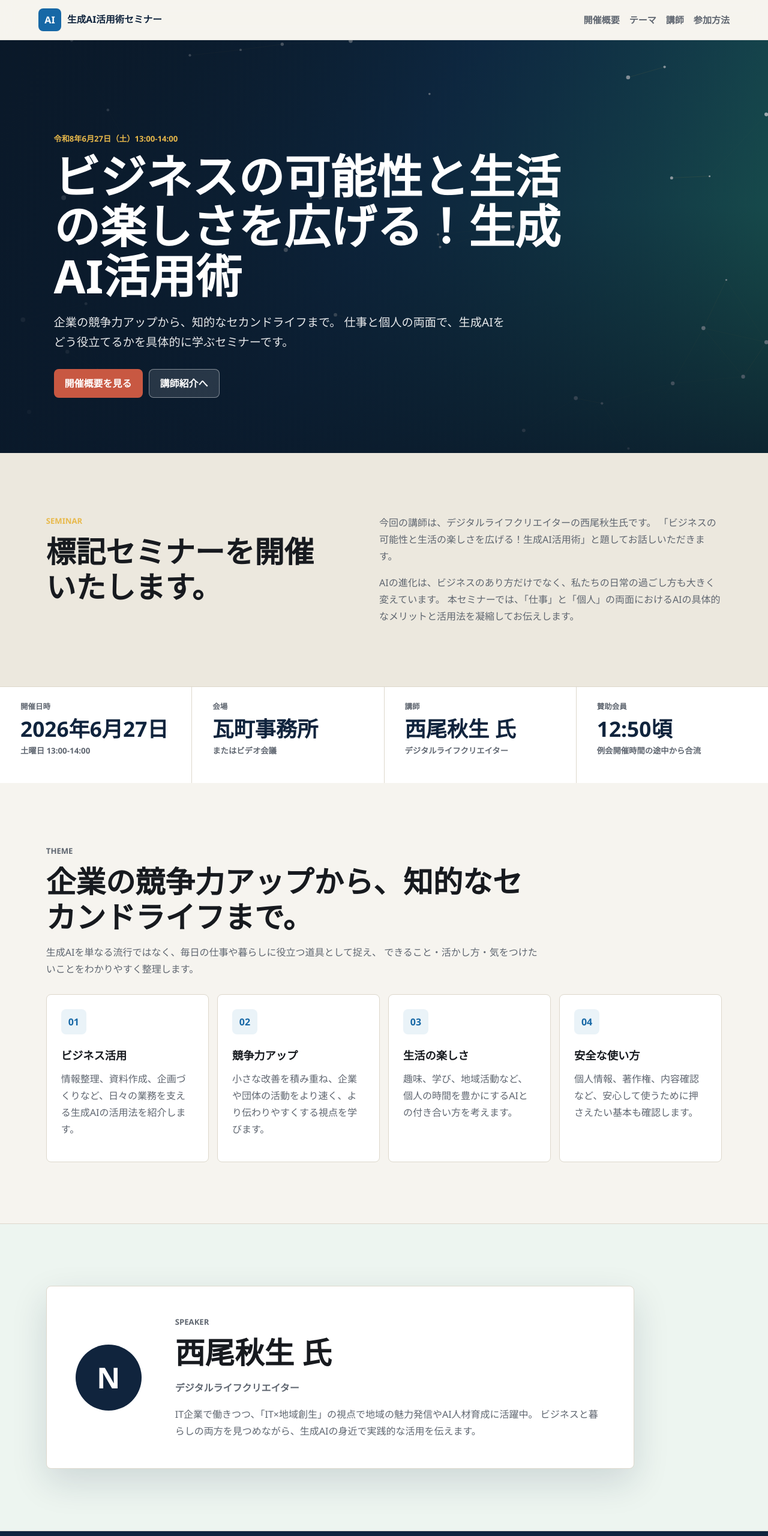
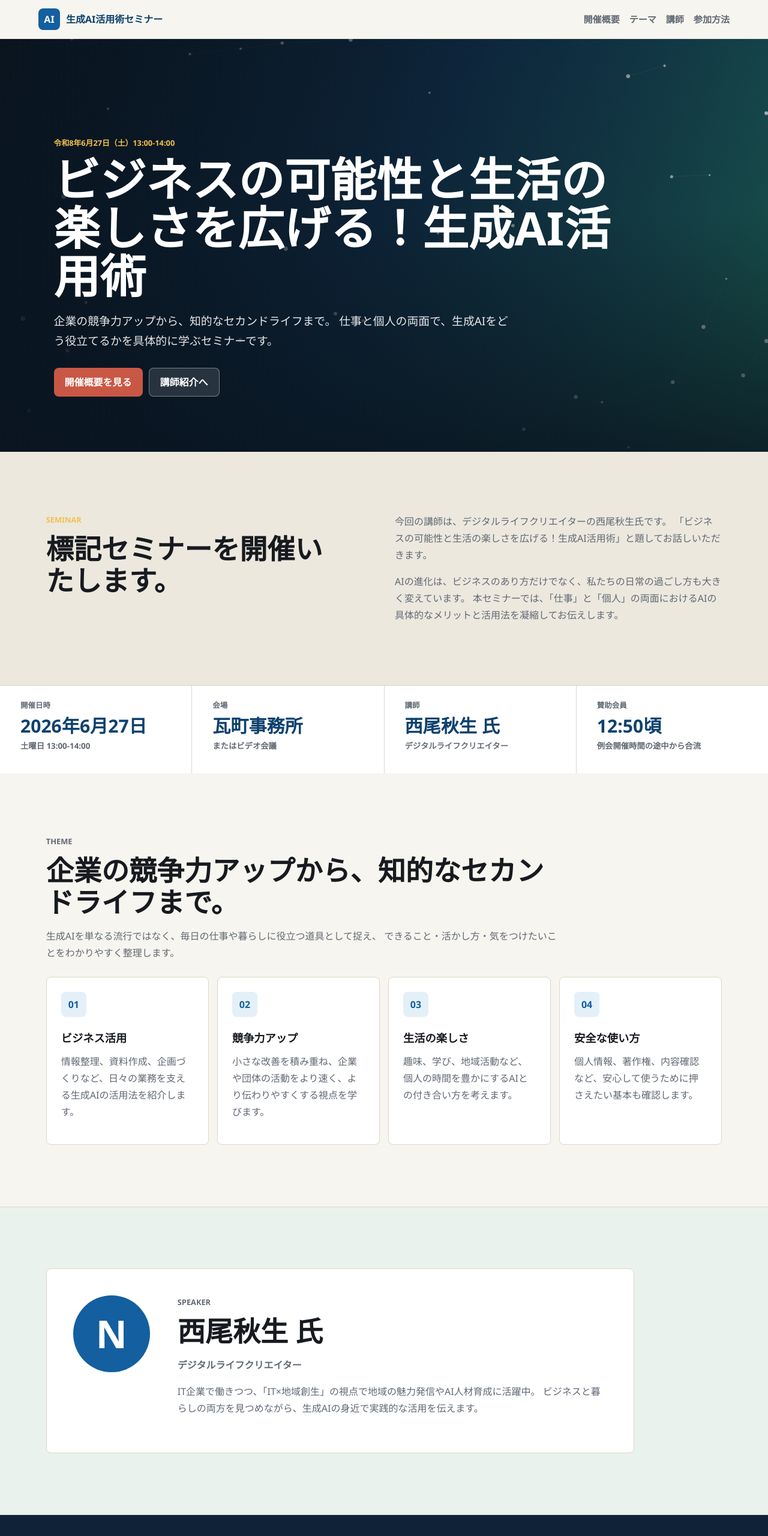
Before and after one commit to youkinaman/My-Homepage, a plain HTML site: page site/index.html in a window 1280 px wide. Shown: the top 2560 px of the page at 60% size. Drawn offline with Linux system fonts and the light colour scheme.

Commit message:
Refine seminar homepage styling

```diff
--- a/site/styles.css
+++ b/site/styles.css
@@ -1,18 +1,16 @@
 :root {
   color-scheme: light;
-  --bg: #f6f4ef;
+  --bg: #f7f5ef;
   --surface: #ffffff;
   --ink: #171a1f;
-  --muted: #5f6670;
-  --line: #ddd8cc;
-  --navy: #10243d;
-  --blue: #1768a6;
-  --green: #25765f;
-  --coral: #c85842;
-  --gold: #e8b94b;
-  --soft-blue: #eaf3f8;
-  --soft-green: #edf5f0;
-  --shadow: 0 22px 60px rgba(16, 36, 61, 0.14);
+  --muted: #606873;
+  --line: #ddd7cb;
+  --blue: #135f9f;
+  --blue-dark: #0d416e;
+  --green: #21735c;
+  --coral: #c95745;
+  --yellow: #f2c14e;
+  --shadow: 0 24px 60px rgba(23, 26, 31, 0.12);
 }
 
 * {
@@ -27,7 +25,7 @@ body {
   margin: 0;
   background: var(--bg);
   color: var(--ink);
-  font-family: "Segoe UI", "Hiragino Sans", "Yu Gothic", "Meiryo", system-ui, sans-serif;
+  font-family: "Segoe UI", "Hiragino Sans", "Yu Gothic", system-ui, sans-serif;
   line-height: 1.75;
 }
 
@@ -45,23 +43,25 @@ a {
   gap: 20px;
   padding: 14px clamp(18px, 5vw, 72px);
   border-bottom: 1px solid rgba(23, 26, 31, 0.08);
-  background: rgba(246, 244, 239, 0.94);
-  backdrop-filter: blur(14px);
+  background: rgba(247, 245, 239, 0.92);
+  backdrop-filter: blur(16px);
 }
 
 .brand {
   display: inline-flex;
+  min-width: 0;
   align-items: center;
   gap: 10px;
-  color: var(--navy);
+  color: var(--blue-dark);
   font-weight: 900;
   text-decoration: none;
 }
 
 .brand span {
   display: inline-grid;
-  width: 38px;
-  height: 38px;
+  flex: 0 0 auto;
+  width: 36px;
+  height: 36px;
   place-items: center;
   border-radius: 8px;
   background: var(--blue);
@@ -69,7 +69,7 @@ a {
 }
 
 .brand strong {
-  font-size: 0.98rem;
+  overflow-wrap: anywhere;
 }
 
 nav {
@@ -100,7 +100,7 @@ nav a:focus-visible,
   display: grid;
   align-items: end;
   overflow: hidden;
-  background: var(--navy);
+  background: #0b1721;
 }
 
 #hero-canvas,
@@ -113,22 +113,22 @@ nav a:focus-visible,
 
 .hero-shade {
   background:
-    linear-gradient(90deg, rgba(10, 25, 42, 0.9), rgba(10, 25, 42, 0.55) 58%, rgba(10, 25, 42, 0.24)),
-    linear-gradient(0deg, rgba(10, 25, 42, 0.8), rgba(10, 25, 42, 0.08) 60%);
+    linear-gradient(90deg, rgba(9, 20, 31, 0.88), rgba(9, 20, 31, 0.52) 58%, rgba(9, 20, 31, 0.22)),
+    linear-gradient(0deg, rgba(9, 20, 31, 0.78), rgba(9, 20, 31, 0.08) 58%);
 }
 
 .hero-inner {
   position: relative;
-  width: min(940px, calc(100% - 40px));
+  width: min(980px, calc(100% - 40px));
   margin-left: clamp(20px, 7vw, 92px);
-  padding: clamp(74px, 11vw, 132px) 0 clamp(54px, 9vw, 92px);
+  padding: clamp(80px, 11vw, 130px) 0 clamp(56px, 9vw, 92px);
   color: #fff;
 }
 
 .eyebrow {
   margin: 0 0 10px;
-  color: var(--gold);
-  font-size: 0.82rem;
+  color: var(--yellow);
+  font-size: 0.8rem;
   font-weight: 900;
   letter-spacing: 0;
   text-transform: uppercase;
@@ -137,22 +137,23 @@ nav a:focus-visible,
 h1,
 h2,
 h3,
-p {
+p,
+dl {
   margin-top: 0;
 }
 
 h1 {
+  max-width: 960px;
   margin-bottom: 18px;
-  max-width: 880px;
-  font-size: clamp(2.5rem, 6vw, 5.6rem);
-  line-height: 1.08;
+  font-size: clamp(2.55rem, 6vw, 5.9rem);
+  line-height: 1.05;
   letter-spacing: 0;
 }
 
 h2 {
   margin-bottom: 16px;
-  font-size: clamp(1.75rem, 4vw, 3.1rem);
-  line-height: 1.18;
+  font-size: clamp(1.85rem, 3.6vw, 3.25rem);
+  line-height: 1.16;
   letter-spacing: 0;
 }
 
@@ -164,7 +165,7 @@ h3 {
 .lead {
   max-width: 760px;
   color: rgba(255, 255, 255, 0.9);
-  font-size: clamp(1rem, 2vw, 1.2rem);
+  font-size: clamp(1rem, 2vw, 1.18rem);
 }
 
 .hero-actions {
@@ -202,11 +203,11 @@ h3 {
 
 .button.primary:hover,
 .button.primary:focus-visible {
-  background: #a74334;
+  background: #a93e31;
 }
 
 .button.ghost {
-  border: 1px solid rgba(255, 255, 255, 0.42);
+  border: 1px solid rgba(255, 255, 255, 0.38);
   background: rgba(255, 255, 255, 0.12);
   color: #fff;
 }
@@ -218,13 +219,13 @@ h3 {
 
 .intro {
   display: grid;
-  grid-template-columns: minmax(0, 0.9fr) minmax(0, 1.1fr);
+  grid-template-columns: minmax(0, 0.95fr) minmax(0, 1.05fr);
   gap: clamp(28px, 7vw, 88px);
   background: #ece8de;
 }
 
 .intro-copy p,
-.section-heading p,
+.theme p,
 .program-grid p,
 .speaker-card p,
 .access p,
@@ -233,9 +234,7 @@ h3 {
   color: var(--muted);
 }
 
-.intro-copy p:last-child,
-.speaker-card p:last-child,
-.access p:last-child {
+.intro-copy p:last-child {
   margin-bottom: 0;
 }
 
@@ -247,7 +246,7 @@ h3 {
 }
 
 .facts article {
-  min-height: 160px;
+  min-height: 146px;
   padding: 22px clamp(18px, 3vw, 34px);
   background: var(--surface);
 }
@@ -267,9 +266,9 @@ h3 {
 .facts strong {
   display: block;
   margin: 4px 0;
-  color: var(--navy);
-  font-size: clamp(1.45rem, 3vw, 2.2rem);
-  line-height: 1.22;
+  color: var(--blue-dark);
+  font-size: clamp(1.35rem, 2.35vw, 2rem);
+  line-height: 1.25;
 }
 
 .theme {
@@ -277,26 +276,26 @@ h3 {
 }
 
 .section-heading {
-  max-width: 820px;
+  max-width: 860px;
 }
 
 .program-grid {
   display: grid;
   grid-template-columns: repeat(4, minmax(0, 1fr));
   gap: 14px;
-  margin-top: 28px;
+  margin-top: 26px;
 }
 
 .program-grid article,
-.speaker-card,
-.apply-panel {
+.apply-panel,
+.speaker-card {
   border: 1px solid var(--line);
   border-radius: 8px;
   background: var(--surface);
 }
 
 .program-grid article {
-  min-height: 252px;
+  min-height: 246px;
   padding: 24px;
   transition:
     border-color 220ms ease,
@@ -305,9 +304,9 @@ h3 {
 }
 
 .program-grid article:hover {
-  border-color: rgba(23, 104, 166, 0.35);
+  border-color: rgba(19, 95, 159, 0.35);
+  box-shadow: var(--shadow);
   transform: translateY(-4px);
-  box-shadow: var(--shadow);
 }
 
 .program-grid span {
@@ -317,39 +316,38 @@ h3 {
   place-items: center;
   margin-bottom: 20px;
   border-radius: 8px;
-  background: var(--soft-blue);
+  background: #e4f0f8;
   color: var(--blue);
   font-weight: 900;
 }
 
 .speaker {
-  background: var(--soft-green);
+  background: #eaf2ed;
 }
 
 .speaker-card {
   display: grid;
-  grid-template-columns: 120px minmax(0, 1fr);
-  gap: clamp(22px, 5vw, 46px);
-  align-items: center;
+  grid-template-columns: auto minmax(0, 1fr);
+  gap: clamp(22px, 4vw, 46px);
   max-width: 980px;
-  padding: clamp(24px, 5vw, 48px);
-  box-shadow: var(--shadow);
+  padding: clamp(24px, 5vw, 44px);
 }
 
 .speaker-mark {
   display: grid;
-  width: 110px;
-  height: 110px;
+  width: clamp(76px, 11vw, 128px);
+  height: clamp(76px, 11vw, 128px);
   place-items: center;
   border-radius: 50%;
-  background: var(--navy);
+  background: var(--blue);
   color: #fff;
-  font-size: 3rem;
+  font-size: clamp(2rem, 5vw, 4rem);
   font-weight: 900;
 }
 
 .speaker-title {
   margin-bottom: 16px;
+  color: var(--blue-dark);
   font-weight: 900;
 }
 
@@ -358,7 +356,7 @@ h3 {
   grid-template-columns: minmax(0, 1fr) minmax(280px, 430px);
   gap: clamp(28px, 7vw, 90px);
   align-items: center;
-  background: var(--navy);
+  background: #102238;
   color: #fff;
 }
 
@@ -379,35 +377,34 @@ h3 {
 
 .apply-panel strong {
   margin-bottom: 6px;
-  color: var(--navy);
+  color: var(--blue-dark);
   font-size: 1.65rem;
   line-height: 1.3;
 }
 
 .apply-panel span {
-  margin-bottom: 22px;
+  margin-bottom: 20px;
   font-weight: 800;
 }
 
 .apply-panel dl {
   display: grid;
   gap: 10px;
-  margin: 0 0 22px;
+  margin-bottom: 22px;
 }
 
 .apply-panel div {
-  display: grid;
-  grid-template-columns: 52px minmax(0, 1fr);
-  gap: 10px;
+  padding-top: 10px;
+  border-top: 1px solid var(--line);
 }
 
 .apply-panel dt {
-  color: var(--green);
+  color: var(--blue-dark);
   font-weight: 900;
 }
 
 .apply-panel dd {
-  margin: 0;
+  margin: 2px 0 0;
 }
 
 .apply-panel .button {
@@ -430,7 +427,7 @@ h3 {
 
 .reveal {
   opacity: 0;
-  transform: translateY(22px);
+  transform: translateY(24px);
   transition:
     opacity 720ms ease,
     transform 720ms ease;
@@ -461,7 +458,8 @@ h3 {
 @media (max-width: 820px) {
   .site-header,
   .intro,
-  .access {
+  .access,
+  .speaker-card {
     align-items: flex-start;
     flex-direction: column;
     grid-template-columns: 1fr;
@@ -479,26 +477,12 @@ h3 {
     width: calc(100% - 36px);
     margin-left: 18px;
   }
-
-  .speaker-card {
-    grid-template-columns: 1fr;
-  }
-
-  .speaker-mark {
-    width: 86px;
-    height: 86px;
-    font-size: 2.3rem;
-  }
 }
 
 @media (max-width: 560px) {
   .facts,
   .program-grid {
     grid-template-columns: 1fr;
-  }
-
-  h1 {
-    font-size: 2.25rem;
   }
 
   .hero-actions {
```
